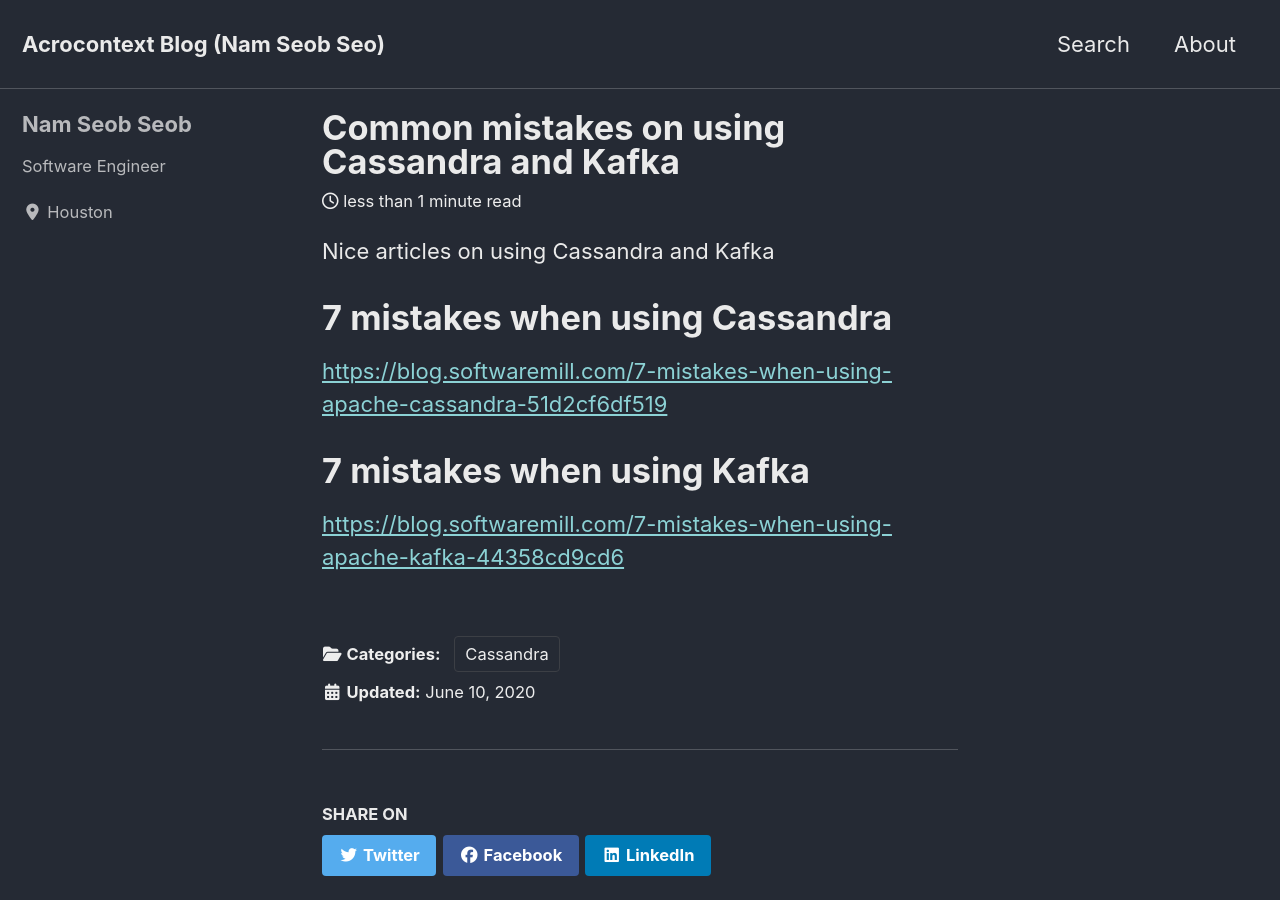
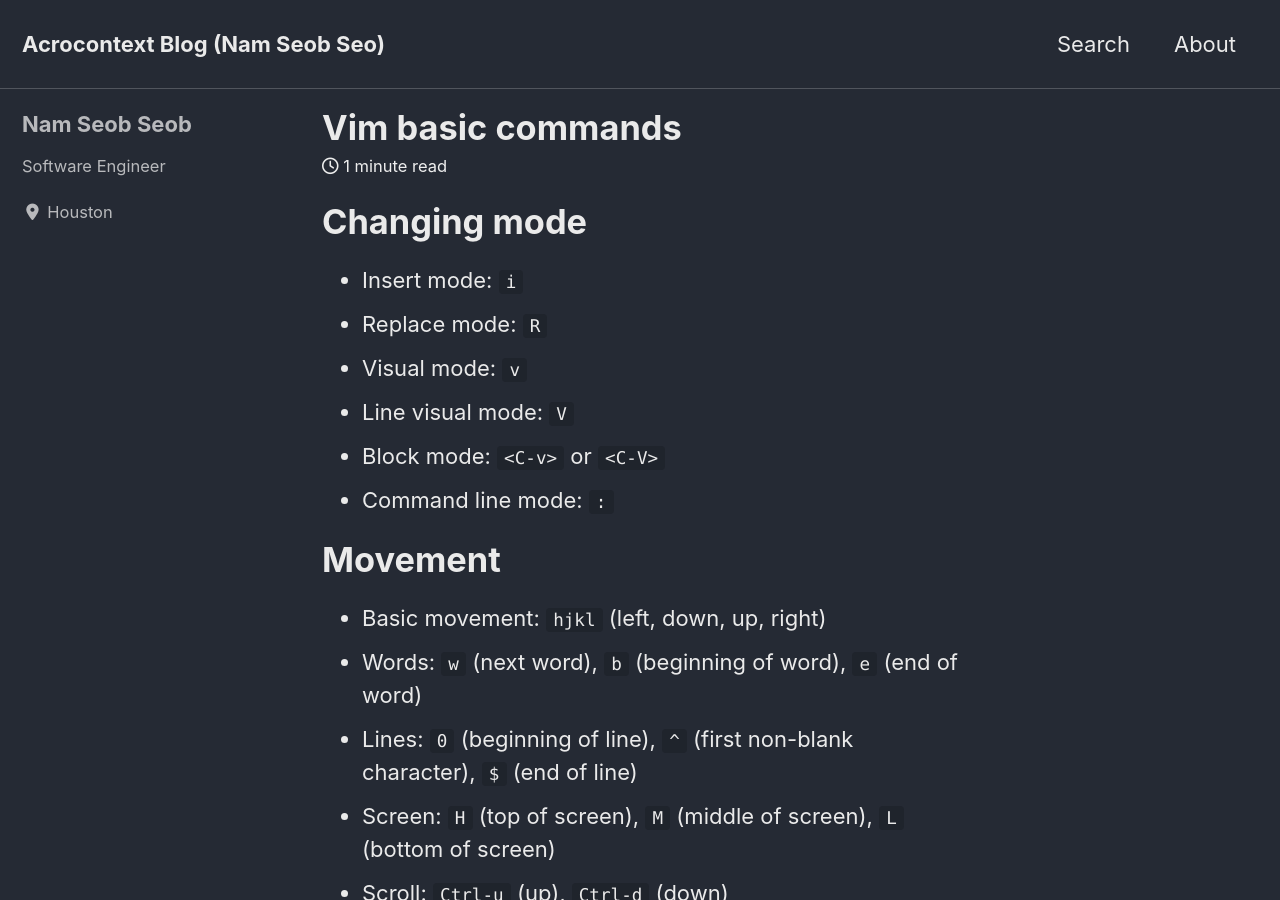
Before and after one commit to nsclass/nsclass.github.io, a Jekyll site: the page built from _posts/2020-06-10-cassandra-kafka-mistake.md, in a window 1280 px wide and 900 px high. Built offline with Jekyll 4.4.1, drawn with Linux system fonts in a browser that asks for light colours; cached includes are drawn as plain includes; nearby versions of some CDN libraries; some of the changed text lies outside the part shown.

Commit message:
added a basic vim commands

```diff
--- a/_posts/2020-06-10-cassandra-kafka-mistake.md
+++ b/_posts/2020-06-10-cassandra-kafka-mistake.md
@@ -1,23 +1,70 @@
 ---
 layout: single
-title: Common mistakes on using Cassandra and Kafka
-date: 2020-06-10 15:30:00.000000000 -05:00
+title: Vim basic commands
+date: 2020-06-14 08:30:00.000000000 -05:00
 type: post
 parent_id: "0"
 published: true
 password: ""
 status: publish
 categories:
-  - Cassandra
-permalink: "2020/06/10/common-mistakes-cassandra-kafka"
+  - vim
+permalink: "2020/06/14/vim-basic-command"
 ---
 
-Nice articles on using Cassandra and Kafka
+# Changing mode
 
-# 7 mistakes when using Cassandra
+- Insert mode: `i`
+- Replace mode: `R`
+- Visual mode: `v`
+- Line visual mode: `V`
+- Block mode: `<C-v>` or `<C-V>`
+- Command line mode: `:`
 
-[https://blog.softwaremill.com/7-mistakes-when-using-apache-cassandra-51d2cf6df519](https://blog.softwaremill.com/7-mistakes-when-using-apache-cassandra-51d2cf6df519)
+# Movement
 
-# 7 mistakes when using Kafka
+- Basic movement: `hjkl` (left, down, up, right)
+- Words: `w` (next word), `b` (beginning of word), `e` (end of word)
+- Lines: `0` (beginning of line), `^` (first non-blank character), `$` (end of line)
+- Screen: `H` (top of screen), `M` (middle of screen), `L` (bottom of screen)
+- Scroll: `Ctrl-u` (up), `Ctrl-d` (down)
+- File: `gg` (beginning of file), `G` (end of file)
+- Line numbers: `:{number}<CR>` or `{number}G` (line {number})
+- Misc: % (corresponding item)
+- Find: `f{character}`, `t{character}`, `F{character}`, `T{character}`
+- find/to forward/backward {character} on the current line
+  - `,` / `;` for navigating matches
+  - Search: `/{regex}`, `n / N` for navigating matches
 
-[https://blog.softwaremill.com/7-mistakes-when-using-apache-kafka-44358cd9cd6](https://blog.softwaremill.com/7-mistakes-when-using-apache-kafka-44358cd9cd6)
+# Edits
+
+- `i` enter Insert mode
+  - but for manipulating/deleting text, want to use something more than backspace
+- `o` / `O` insert line below / above
+- `d{motion}` delete {motion}
+  - e.g. `dw` is delete word, `d$` is delete to end of line, `d0` is delete to beginning of line
+- `c{motion}` change {motion}
+  - e.g. `cw`is change word
+  - like `d{motion}` followed by `i`
+- `x` delete character (equal do `dl`)
+- `s` substitute character (equal to `xi`)
+- Visual mode `+` manipulation
+  - select text, `d` to delete it or `c` to change it
+- `u` to undo, `<C-r>` to redo
+- `y` to copy / “yank” (some other commands like d also copy)
+- `p` to paste
+- Lots more to learn: e.g. `~` flips the case of a character
+
+# Count
+
+- `3w` move 3 words forward
+- `5j` move 5 lines down
+- `7dw` delete 7 words
+
+# Modifiers
+
+You can use modifiers to change the meaning of a noun. Some modifiers are `i`, which means “inner” or “inside”, and `a`, which means “around”.
+
+- `ci(` change the contents inside the current pair of parentheses
+- `ci[` change the contents inside the current pair of square brackets
+- `da'` delete a single-quoted string, including the surrounding single quotes
```
Also changed, not shown: _posts/2020-06-14-vim-basic-commands.md (added, +23 -0 lines).
